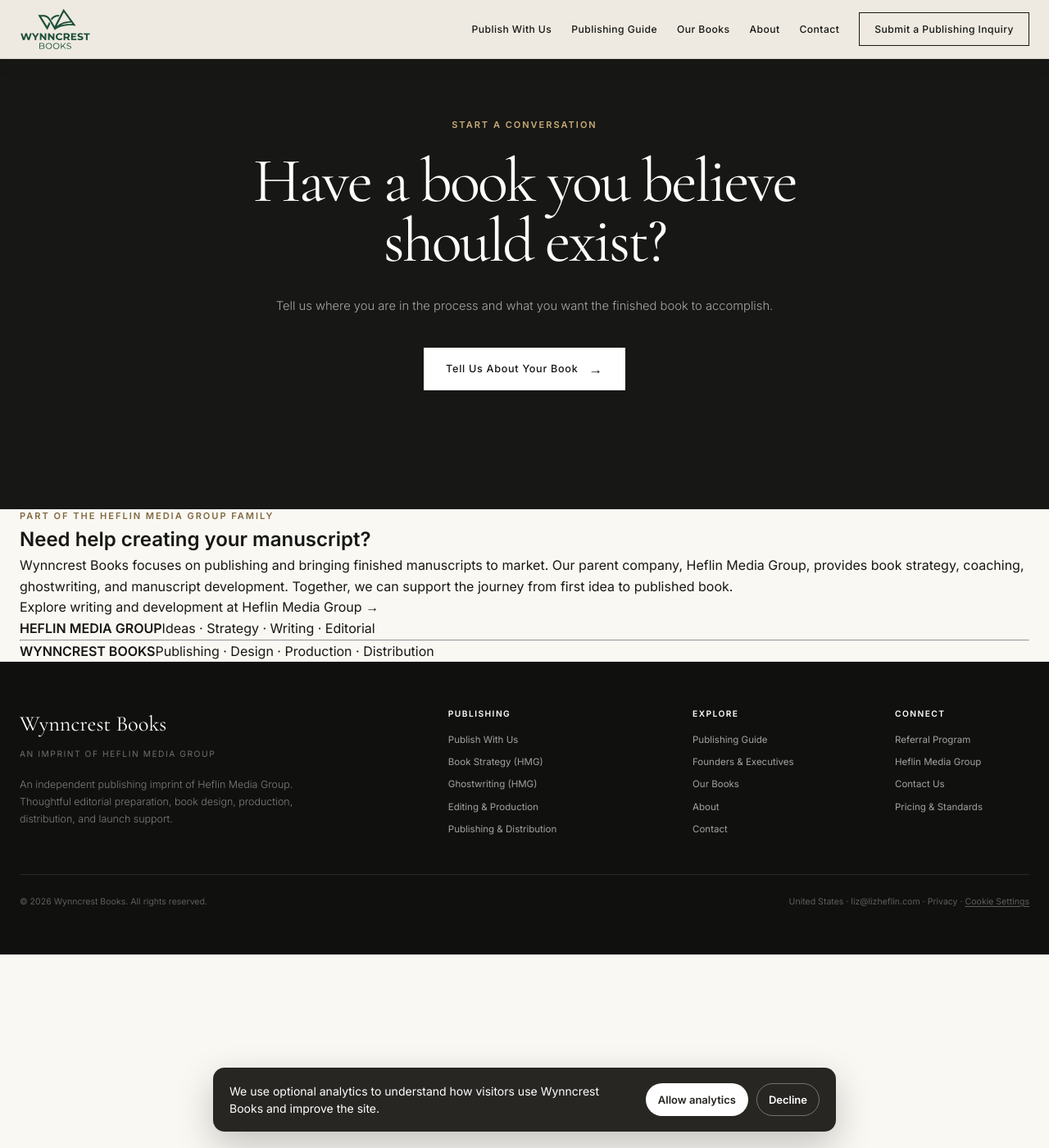
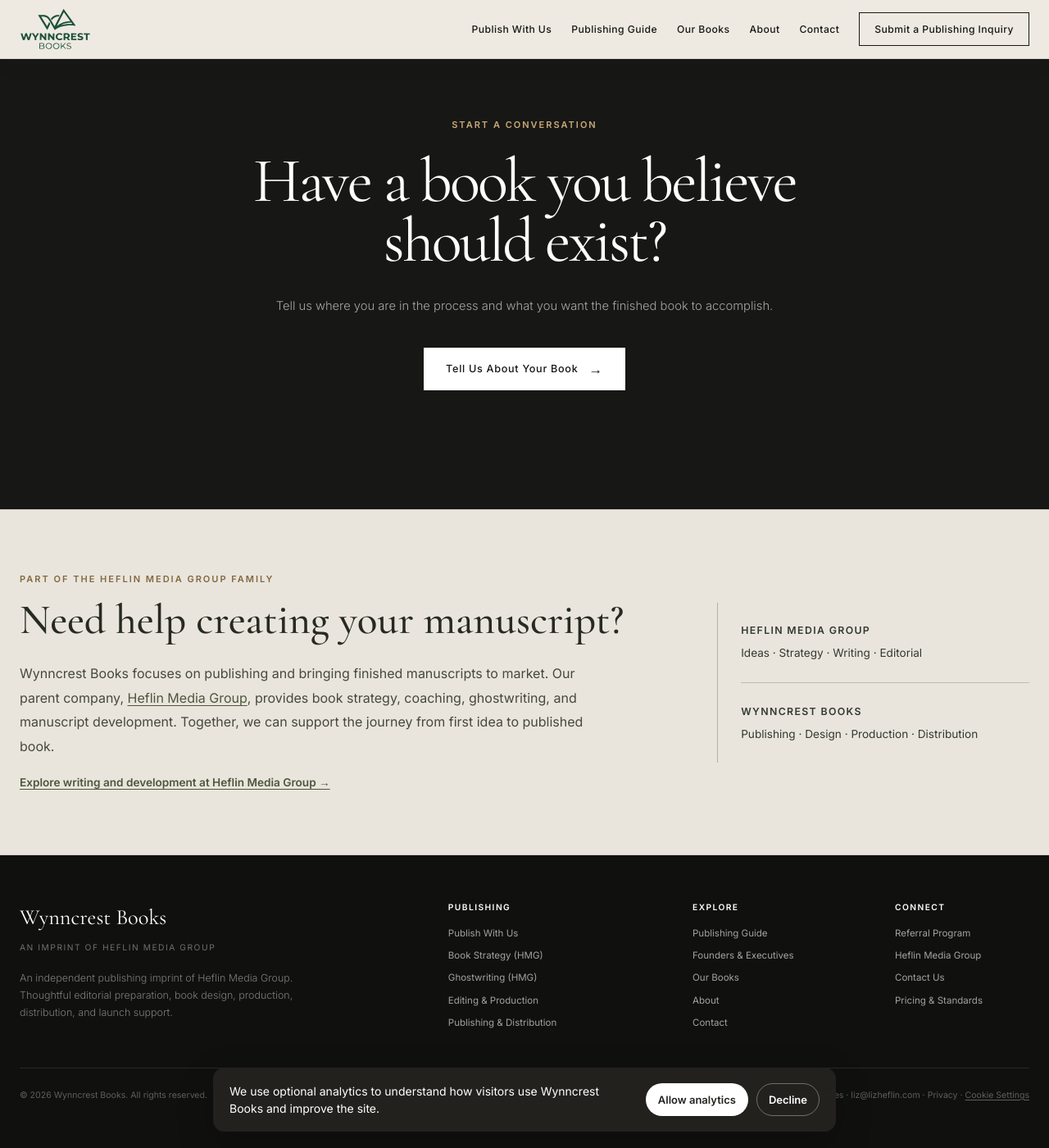
Before and after one commit to ryanheflin/wynncrest, a Jekyll site: the page about/index.html, which Jekyll copies as it is, in a window 1280 px wide and 1400 px high, scrolled down 2645 px. Shown: the whole window at 82% size. Built offline with Jekyll 4.4.1, drawn with Linux system fonts in a browser that asks for light colours.

Commit message:
Style Heflin Media relationship sections without changing Wynncrest design

```diff
--- a/assets/css/styles.css
+++ b/assets/css/styles.css
@@ -3113,3 +3113,17 @@
   text-decoration: underline;
   text-underline-offset: 2px;
 }
+
+
+/* Heflin Media Group relationship — distinct visual identity retained */
+.brand-bridge{background:#eae5dc;border-top:1px solid rgba(69,58,43,.14);border-bottom:1px solid rgba(69,58,43,.14);padding:76px 0}
+.brand-bridge-inner{display:grid;grid-template-columns:minmax(0,1.5fr) minmax(250px,.75fr);gap:clamp(30px,7vw,110px);align-items:center}
+.brand-bridge h2{font-family:"Cormorant Garamond",Georgia,serif;font-size:clamp(2.2rem,4vw,3.5rem);line-height:1.12;font-weight:500;margin:12px 0 22px;color:#272a22}
+.brand-bridge p{max-width:690px;color:#46483f;line-height:1.85}
+.brand-bridge a{color:#4d563d;text-decoration:underline;text-underline-offset:3px}
+.brand-bridge-link{display:inline-block;font-size:.85rem;font-weight:600;margin-top:18px}
+.brand-bridge-aside{border-left:1px solid #b5b0a5;padding:24px 0 24px 28px;display:flex;flex-direction:column;gap:8px;color:#323a32}
+.brand-bridge-aside strong{letter-spacing:.11em;font-size:.77rem}
+.brand-bridge-aside span{font-size:.85rem;line-height:1.5}
+.brand-bridge-aside hr{height:1px;width:100%;background:#c1bbae;border:0;margin:17px 0}
+@media(max-width:760px){.brand-bridge{padding:55px 0}.brand-bridge-inner{grid-template-columns:1fr}.brand-bridge-aside{padding:20px;border-left:0;border-top:1px solid #b5b0a5}}
```
